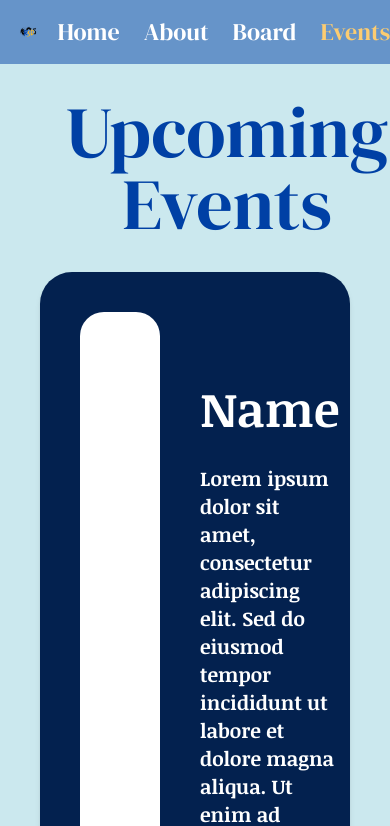
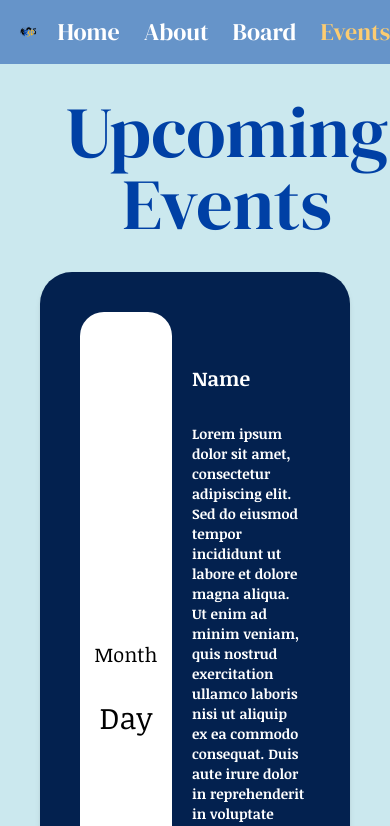
Before and after one commit to acm-ucr/rsd-website, a Next.js app: page /events in a window 390 px wide. Shown: the top 826 px of the page. Built offline with nearby package versions, Linux system fonts and the light colour scheme.

Commit message:
gave proper upcoming card response to screen size

```diff
--- a/src/components/events/UpcomingCard.tsx
+++ b/src/components/events/UpcomingCard.tsx
@@ -8,13 +8,13 @@ interface ComponentProps {
 const UpcomingCard = ({ month, date, name, desc }: ComponentProps) => {
   return (
     <div className="bg-rsd-dark-blue font-rsd-alt flex h-1/2 w-full rounded-4xl p-10 text-white shadow-md md:w-3/5">
-      <div className="flex w-1/3 shrink-0 flex-col items-center justify-center gap-y-8 rounded-3xl bg-white p-10 text-center text-black">
-        <div className="text-5xl">{month}</div>
-        <div className="text-8xl">{date}</div>
+      <div className="flex w-2/5 shrink-0 flex-col items-center justify-center gap-y-8 rounded-3xl bg-white p-4 text-center text-black md:w-1/3 md:p-10">
+        <div className="text-xl md:text-4xl">{month}</div>
+        <div className="text-3xl md:text-7xl">{date}</div>
       </div>
-      <div className="mt-8 flex h-full w-2/3 shrink-0 flex-col items-start gap-y-8 p-10 text-left text-white">
-        <div className="text-5xl font-bold">{name}</div>
-        <div className="text-xl font-bold">{desc}</div>
+      <div className="mt-8 flex h-full w-2/3 shrink-0 flex-col items-start gap-y-8 p-5 text-left text-white md:p-10">
+        <div className="text-xl font-bold md:text-5xl">{name}</div>
+        <div className="text-sm font-bold md:text-xl">{desc}</div>
       </div>
     </div>
   );
```
